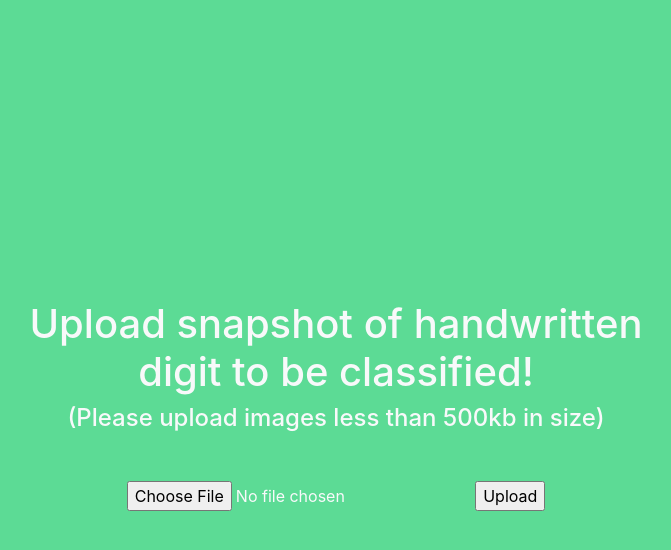
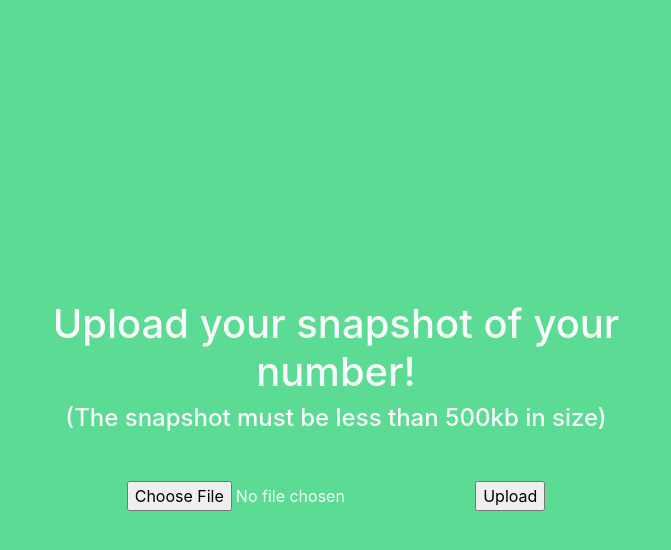
Before and after one commit to teotengteng/Handwritten-Digit-Classification, a Flask app: page / in a window 1280 px wide. Shown: the top 550 px of the page, without its empty margins (304-975 px from the left). Run offline with Flask 2, Linux system fonts and the light colour scheme; some libraries are stand-ins or nearby versions.

Commit message:
Update index.html

```diff
--- a/templates/index.html
+++ b/templates/index.html
@@ -18,8 +18,8 @@
     <link rel="stylesheet" href="https://maxcdn.bootstrapcdn.com/bootstrap/4.0.0/css/bootstrap.min.css"
 integrity="sha384-Gn5384xqQ1aoWXA+058RXPxPg6fy4IWvTNh0E263XmFcJlSAwiGgFAW/dAiS6JXm" crossorigin="anonymous"> </head> <body style="background-color:#5CDB95"> <div id="maintext"
 style="position:absolute; margin:auto; width:700px; height:200px; text-align:center; top:0; bottom: 0; left: 0; right: 0;">
-  <h1 class="text-light mb-2"> Upload snapshot of handwritten digit to be classified! </h1>
-  <h4 class="text-light mb-5">(Please upload images less than 500kb in size)</h4>
+  <h1 class="text-light mb-2"> Upload your snapshot of your number! </h1>
+  <h4 class="text-light mb-5">(The snapshot must be less than 500kb in size)</h4>
   <form method=post enctype=multipart/form-data>
      <p class="text-light">
         <input type=file name=file>
```
